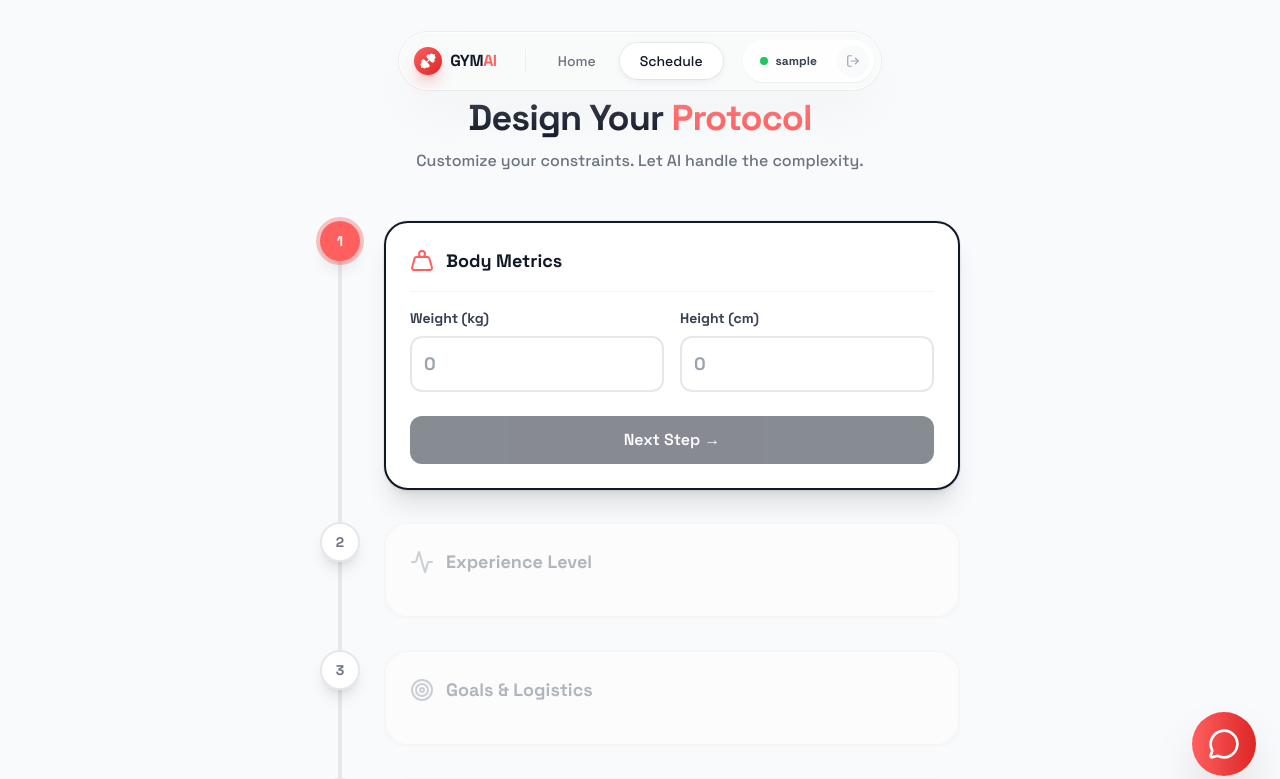
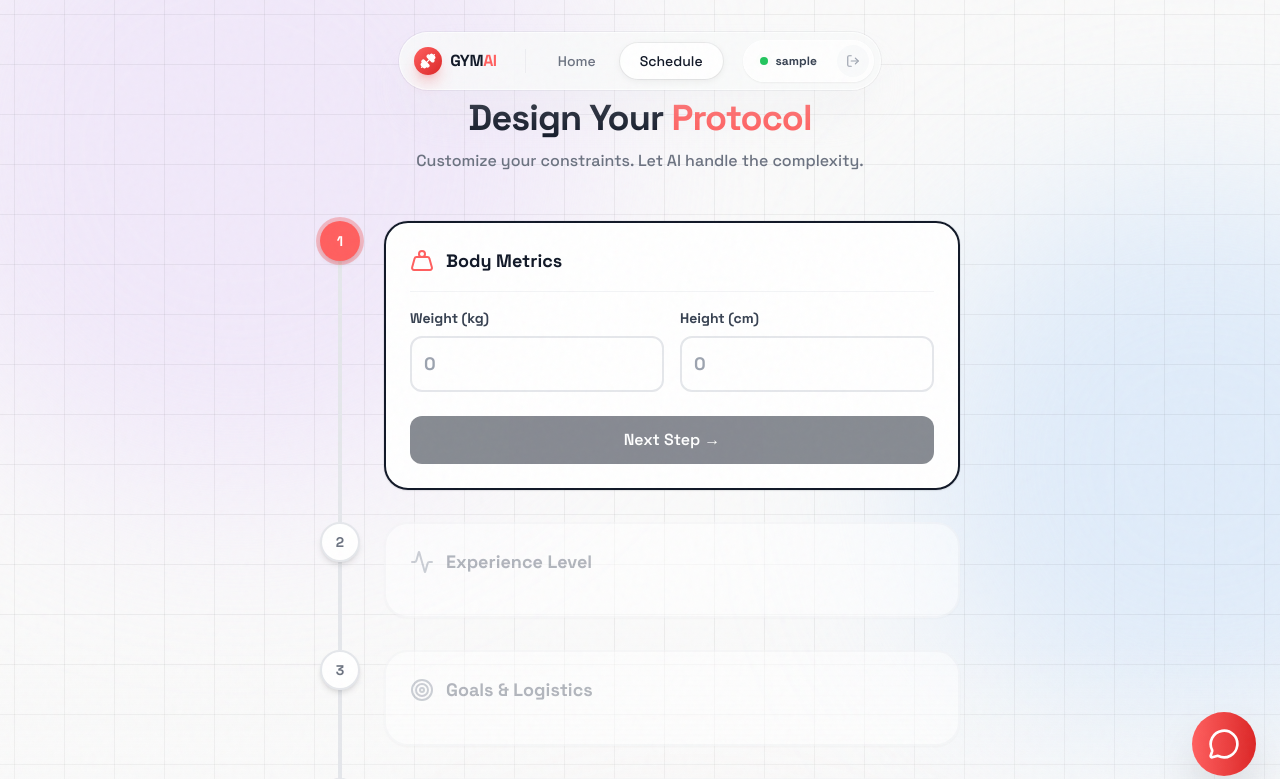
Before and after one commit to zicofarry/GymAI, a React (Vite) app in the folder frontend/: page /create in a window 1280 px wide. Shown: the top 779 px of the page. Built offline with nearby package versions, Linux system fonts and the light colour scheme; sample sign-in values are in the browser's storage.

Commit message:
Update background profil, create, dan result

```diff
--- a/frontend/src/pages/CreateSchedule.jsx
+++ b/frontend/src/pages/CreateSchedule.jsx
@@ -42,7 +42,7 @@ const API_BASE_URL = 'http://127.0.0.1:8000/api/v1';
 // --- MODAL KHUSUS AUTH ---
 const AuthModal = ({ handleRedirect }) => (
     <div className="fixed inset-0 z-[60] bg-black/60 backdrop-blur-sm flex items-center justify-center p-4 font-space transition-opacity duration-300">
-        <div className="bg-white p-8 rounded-3xl shadow-2xl w-full max-w-sm text-center border-2 border-gray-200 ring-1 ring-gray-100 transform scale-105">
+        <div className="bg-white p-8 rounded-3xl shadow-md w-full max-w-sm text-center border-2 border-gray-200 ring-1 ring-gray-100 transform scale-105">
             <Lock size={48} className="text-brand-red mx-auto mb-4" strokeWidth={2}/>
             <h3 className="text-2xl font-bold text-gray-900 mb-2">Access Required</h3>
             <p className="text-gray-600 mb-6">
@@ -62,7 +62,7 @@ const AuthModal = ({ handleRedirect }) => (
 // --- MODAL KEGAGALAN API/VALIDASI ---
 const FailureModal = ({ title, message, onClose }) => (
     <div className="fixed inset-0 z-[60] bg-black/60 backdrop-blur-sm flex items-center justify-center p-4 font-space transition-opacity duration-300">
-        <div className="bg-white p-8 rounded-3xl shadow-2xl w-full max-w-sm text-center border-2 border-red-200 ring-4 ring-red-500/20 transform scale-105">
+        <div className="bg-white p-8 rounded-3xl shadow-md w-full max-w-sm text-center border-2 border-red-200 ring-4 ring-red-500/20 transform scale-105">
             <AlertTriangle size={48} className="text-brand-red mx-auto mb-4" strokeWidth={2.5}/>
             <h3 className="text-2xl font-bold text-gray-900 mb-2">{title}</h3>
             <p className="text-gray-600 mb-6">{message}</p>
@@ -83,9 +83,9 @@ const StepCard = ({ num, title, currentStep, setStep, icon: Icon, isActive, isCo
     return (
       <div className="flex">
         <div className="flex flex-col items-center mr-4 md:mr-6">
-            <span className={`w-8 h-8 md:w-10 md:h-10 rounded-full flex items-center justify-center font-bold text-sm transition-all duration-300 relative z-10 shadow-lg ${
+            <span className={`w-8 h-8 md:w-10 md:h-10 rounded-full flex items-center justify-center font-bold text-sm transition-all duration-300 relative z-10 shadow-md ${
               isActive ? 'bg-brand-red text-white ring-4 ring-red-500/30' :
-              isCompleted ? 'bg-green-500 text-white shadow-xl' :
+              isCompleted ? 'bg-green-500 text-white shadow-md' :
               'bg-white text-gray-500 border-2 border-gray-200'
             }`}>
               {isCompleted ? <Check size={18} /> : num}
@@ -99,7 +99,7 @@ const StepCard = ({ num, title, currentStep, setStep, icon: Icon, isActive, isCo
           <div
             className={`bg-white p-6 rounded-3xl shadow-sm w-full mb-8 transition-all duration-300 border-2 ${
               isLocked ? 'border-gray-100 opacity-50 cursor-not-allowed' :
-              isActive ? 'border-gray-900 ring-1 ring-gray-900/5 shadow-xl' :
+              isActive ? 'border-gray-900 ring-1 ring-gray-900/5 shadow-md' :
               'border-gray-100 hover:shadow-md cursor-pointer'
             }`}
             onClick={() => !isLocked && setStep(num)}
@@ -356,8 +356,17 @@ export default function CreateSchedule() {
   };
 
   return (
-    <div className="min-h-screen bg-gray-50 pb-20 font-space">
+    // Hapus bg-gray-50, tambahkan relative
+    <div className="min-h-screen pb-20 font-space relative overflow-hidden">
       <Navbar />
+
+      {/* --- BACKGROUND LAYER (Dynamic) --- */}
+      <div className="bg-noise z-0"></div>
+      <div className="absolute top-[-20%] left-[-10%] w-[60vw] h-[60vw] bg-purple-200/40 rounded-full mix-blend-multiply filter blur-[100px] animate-blob z-0"></div>
+      <div className="absolute top-[10%] right-[-20%] w-[50vw] h-[50vw] bg-blue-200/40 rounded-full mix-blend-multiply filter blur-[100px] animate-blob animation-delay-2000 z-0"></div>
+      <div className="absolute bottom-[-20%] left-[30%] w-[50vw] h-[50vw] bg-red-200/40 rounded-full mix-blend-multiply filter blur-[100px] animate-blob animation-delay-4000 z-0"></div>
+      <div className="absolute inset-0 bg-animated-grid animate-grid-flow z-0 pointer-events-none" />
+      <div className="absolute inset-0 bg-gradient-to-t from-[#FAFAFA] via-transparent to-transparent z-0 pointer-events-none" />
 
       {/* RENDER MODAL AUTH */}
       {showLoginModal && <AuthModal handleRedirect={handleLoginRedirect} />}
@@ -371,7 +380,8 @@ export default function CreateSchedule() {
           />
       )}
 
-      <div className={`max-w-2xl mx-auto px-4 py-10 pt-24 ${showLoginModal || errorModal.show ? 'opacity-30 pointer-events-none' : ''}`}>
+      {/* Konten utama dengan z-10 agar di atas background */}
+      <div className={`relative z-10 max-w-2xl mx-auto px-4 py-10 pt-24 ${showLoginModal || errorModal.show ? 'opacity-30 pointer-events-none' : ''}`}>
         <div className="text-center mb-12">
           <h2 className="text-4xl font-black text-gray-900 leading-tight tracking-tight">Design Your <span className="text-brand-red">Protocol</span></h2>
           <p className="text-gray-500 mt-2 font-medium">Customize your constraints. Let AI handle the complexity.</p>
@@ -416,7 +426,7 @@ export default function CreateSchedule() {
           <div>
             <div className="flex justify-center mb-8">
                 <div className={`p-6 rounded-full bg-gray-50 border-4 transition-all duration-300 ${
-                    formData.fitness_level === 'Athlete' ? 'border-brand-red text-brand-red scale-110 shadow-lg' : 'border-gray-200 text-gray-400'
+                    formData.fitness_level === 'Athlete' ? 'border-brand-red text-brand-red scale-110 shadow-md' : 'border-gray-200 text-gray-400'
                 }`}>
                     <Dumbbell size={48} strokeWidth={formData.fitness_level === 'Athlete' ? 2 : 1.5} />
                 </div>
@@ -457,7 +467,7 @@ export default function CreateSchedule() {
                 {Object.entries(GOALS).map(([goal, Icon]) => (
                   <button
                     key={goal}
-                    className={`p-4 rounded-xl border-2 text-sm font-bold transition flex flex-col items-center gap-2 ${formData.goal === goal ? 'bg-brand-red text-white border-brand-red shadow-lg shadow-red-200' : 'bg-white text-gray-500 border-gray-100 hover:border-red-200'}`}
+                    className={`p-4 rounded-xl border-2 text-sm font-bold transition flex flex-col items-center gap-2 ${formData.goal === goal ? 'bg-brand-red text-white border-brand-red shadow-md shadow-red-200/50' : 'bg-white text-gray-500 border-gray-100 hover:border-red-200'}`}
                     onClick={() => handleUpdate('goal', goal)}
                   >
                     <Icon size={24} />
--- a/frontend/src/pages/Profile.jsx
+++ b/frontend/src/pages/Profile.jsx
@@ -146,8 +146,17 @@ export default function Profile() {
   if (loading || !user) return <div className="min-h-screen flex justify-center items-center">Loading...</div>;
 
   return (
-    <div className="min-h-screen bg-gray-50 pb-20 font-space">
+    // Hapus bg-gray-50, tambahkan relative
+    <div className="min-h-screen pb-20 font-space relative overflow-hidden">
       <Navbar />
+
+      {/* --- BACKGROUND LAYER (Dynamic) --- */}
+      <div className="bg-noise z-0"></div>
+      <div className="absolute top-[-20%] left-[-10%] w-[60vw] h-[60vw] bg-purple-200/40 rounded-full mix-blend-multiply filter blur-[100px] animate-blob z-0"></div>
+      <div className="absolute top-[10%] right-[-20%] w-[50vw] h-[50vw] bg-blue-200/40 rounded-full mix-blend-multiply filter blur-[100px] animate-blob animation-delay-2000 z-0"></div>
+      <div className="absolute bottom-[-20%] left-[30%] w-[50vw] h-[50vw] bg-red-200/40 rounded-full mix-blend-multiply filter blur-[100px] animate-blob animation-delay-4000 z-0"></div>
+      <div className="absolute inset-0 bg-animated-grid animate-grid-flow z-0 pointer-events-none" />
+      <div className="absolute inset-0 bg-gradient-to-t from-[#FAFAFA] via-transparent to-transparent z-0 pointer-events-none" />
 
       {/* RENDER MODAL SUKSES */}
       {showSuccessModal && (
@@ -175,7 +184,8 @@ export default function Profile() {
           />
       )}
 
-      <div className={`max-w-5xl mx-auto px-4 py-10 pt-28 ${showSuccessModal || showFailureModal || showPlaceholderModal.show ? 'opacity-30 pointer-events-none' : ''}`}>
+      {/* Konten utama dengan z-10 agar di atas background */}
+      <div className={`relative z-10 max-w-5xl mx-auto px-4 py-10 pt-28 ${showSuccessModal || showFailureModal || showPlaceholderModal.show ? 'opacity-30 pointer-events-none' : ''}`}>
 
         {/* HEADER PROFILE */}
         <div className="flex flex-col md:flex-row items-center gap-6 mb-10 bg-white p-8 rounded-3xl shadow-md border-2 border-gray-100">
--- a/frontend/src/pages/ScheduleResult.jsx
+++ b/frontend/src/pages/ScheduleResult.jsx
@@ -139,10 +139,20 @@ export default function ScheduleResult() {
   if (!result) return null; // Fallback jika tidak ada data dan tidak ada modal (seharusnya tidak terjadi)
 
   return (
-    <div className="min-h-screen bg-gray-50 pb-20 font-space">
+    // Hapus bg-gray-50, tambahkan relative
+    <div className="min-h-screen pb-20 font-space relative overflow-hidden">
       <Navbar />
 
-      <div className="max-w-4xl mx-auto px-4 py-10 pt-28">
+      {/* --- BACKGROUND LAYER (Dynamic) --- */}
+      <div className="bg-noise z-0"></div>
+      <div className="absolute top-[-20%] left-[-10%] w-[60vw] h-[60vw] bg-purple-200/40 rounded-full mix-blend-multiply filter blur-[100px] animate-blob z-0"></div>
+      <div className="absolute top-[10%] right-[-20%] w-[50vw] h-[50vw] bg-blue-200/40 rounded-full mix-blend-multiply filter blur-[100px] animate-blob animation-delay-2000 z-0"></div>
+      <div className="absolute bottom-[-20%] left-[30%] w-[50vw] h-[50vw] bg-red-200/40 rounded-full mix-blend-multiply filter blur-[100px] animate-blob animation-delay-4000 z-0"></div>
+      <div className="absolute inset-0 bg-animated-grid animate-grid-flow z-0 pointer-events-none" />
+      <div className="absolute inset-0 bg-gradient-to-t from-[#FAFAFA] via-transparent to-transparent z-0 pointer-events-none" />
+
+      {/* Konten utama dengan z-10 agar di atas background */}
+      <div className="relative z-10 max-w-4xl mx-auto px-4 py-10 pt-28">
 
         {/* HEADER MOTIVATION (Redesign: Lebih Premium) */}
         <div className="text-center mb-12">
@@ -157,7 +167,7 @@ export default function ScheduleResult() {
                 Your <span className="text-brand-red">Workout Plan</span>
             </h1>
 
-            {/* Quote Container (OUTLINE HIJAU DIHAPUS) */}
+            {/* Quote Container (Outline dihapus) */}
             <div className="bg-white p-5 rounded-2xl shadow-md border border-gray-100 max-w-xl mx-auto">
                 <p className="text-gray-700 italic font-medium text-lg">"{result.motivation}"</p>
             </div>
```
